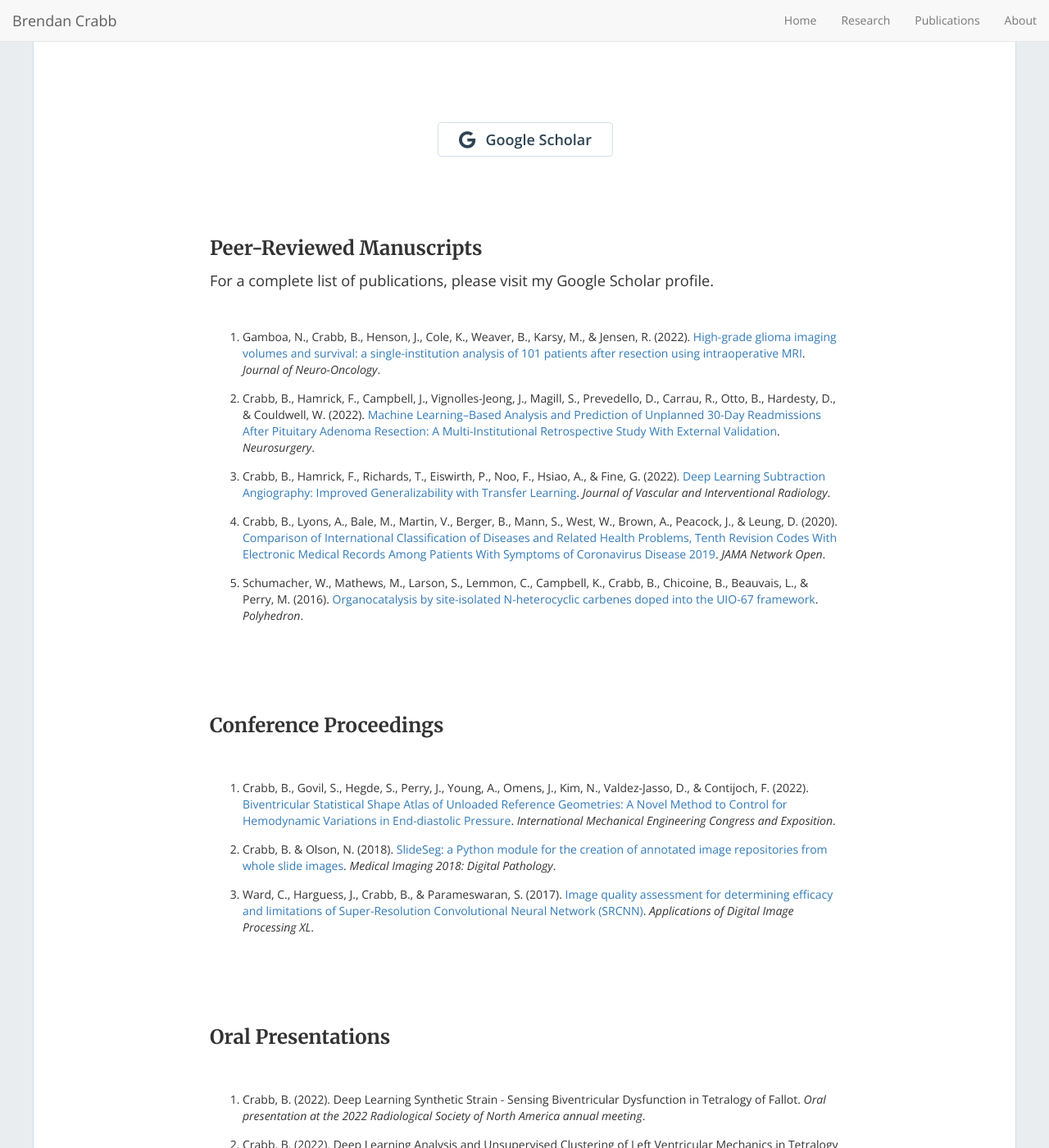
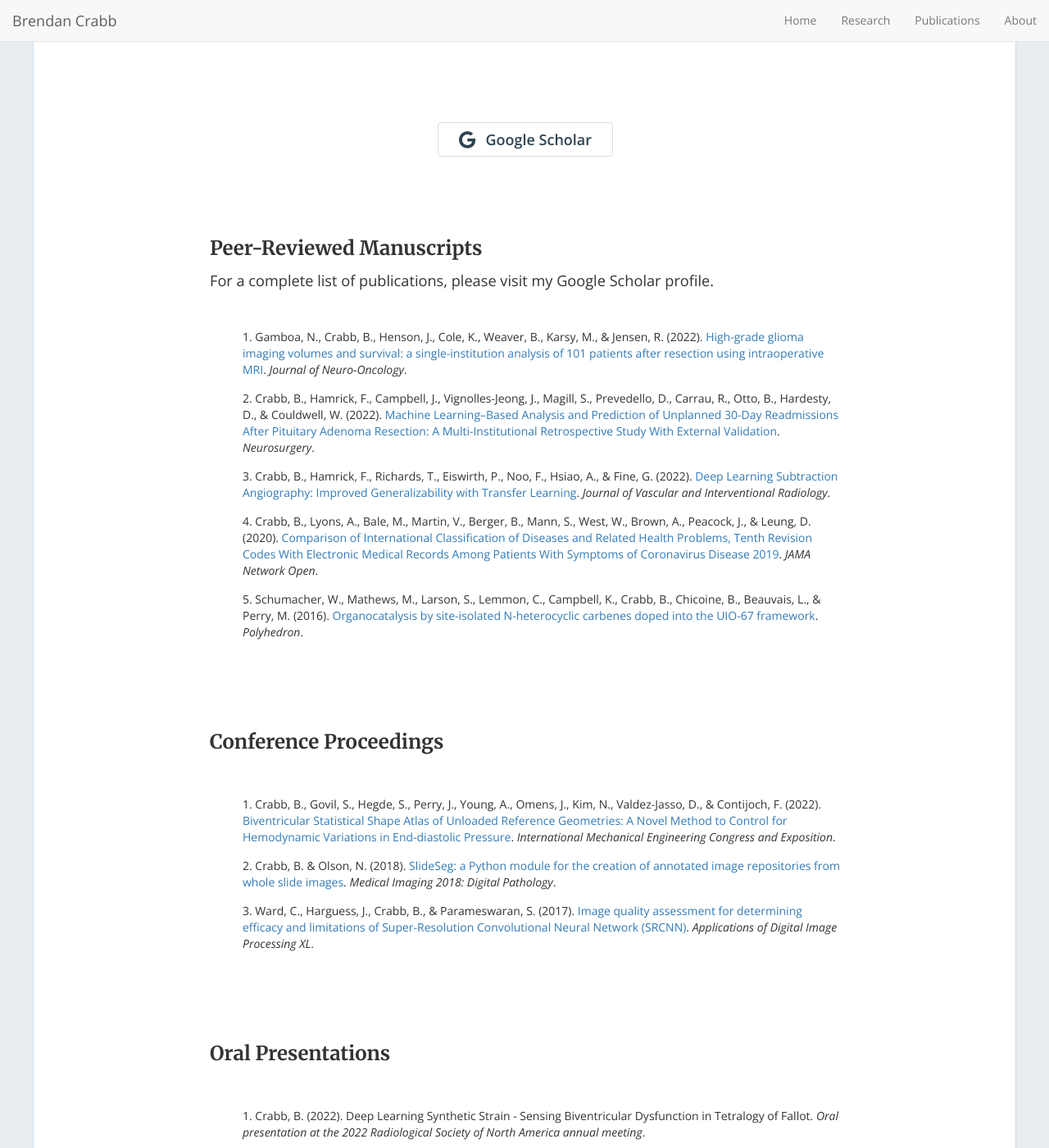
Before and after one commit to btcrabb/portfolio, a Jekyll site: the page built from docs/publications.md, in a window 1280 px wide and 1400 px high. Shown: the whole window at 82% size. Built offline with Jekyll 4.4.1, drawn with Linux system fonts in a browser that asks for light colours; nearby versions of some CDN libraries.

Commit message:
Update style.scss

```diff
--- a/docs/css/style.scss
+++ b/docs/css/style.scss
@@ -47,6 +47,11 @@ h1, h2, h3, h4, h5, h6 {
     display: flex;
     align-items: flex-start;
 }
+
+ol {
+  list-style-position: inside;
+}
+
 .thumbnail {
     height: 100%;
     width: auto;
```
